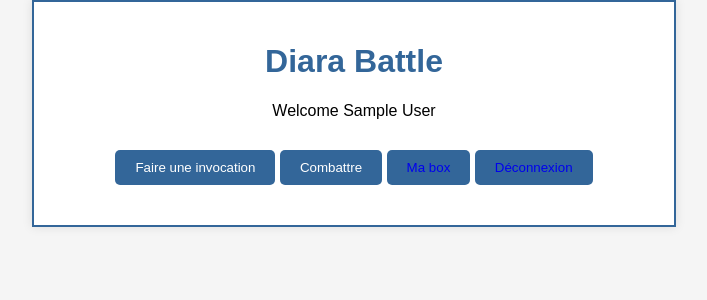
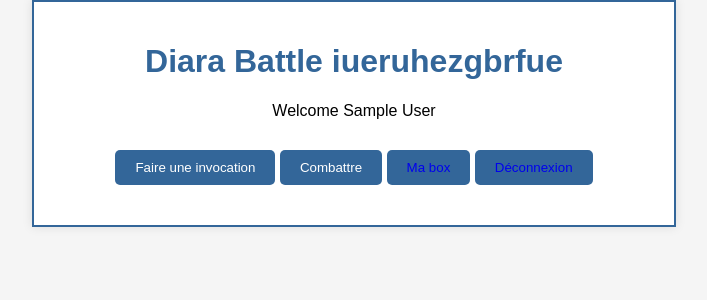
Before and after one commit to PierreKROB/game, a PHP site: page /home.php in a window 1280 px wide. Shown: the top 300 px of the page, without its empty margins (286-993 px from the left). Run offline with PHP 8.4, Linux system fonts and the light colour scheme; the visitor is signed in with stand-in values (Sample User, id 1).

Commit message:
iueruhezgbrfue

```diff
--- a/home.php
+++ b/home.php
@@ -17,7 +17,7 @@ if (isset($_SESSION['username'])) {
 
     <body>
         <div id="game-container">
-            <h1>Diara Battle</h1>
+            <h1>Diara Battle iueruhezgbrfue</h1>
             <p>Welcome <?php echo $_SESSION["username"] ?></p>
             <div id="character-list">
                 <!-- Exemple de cartes de personnages, à remplir dynamiquement avec JavaScript -->
```
